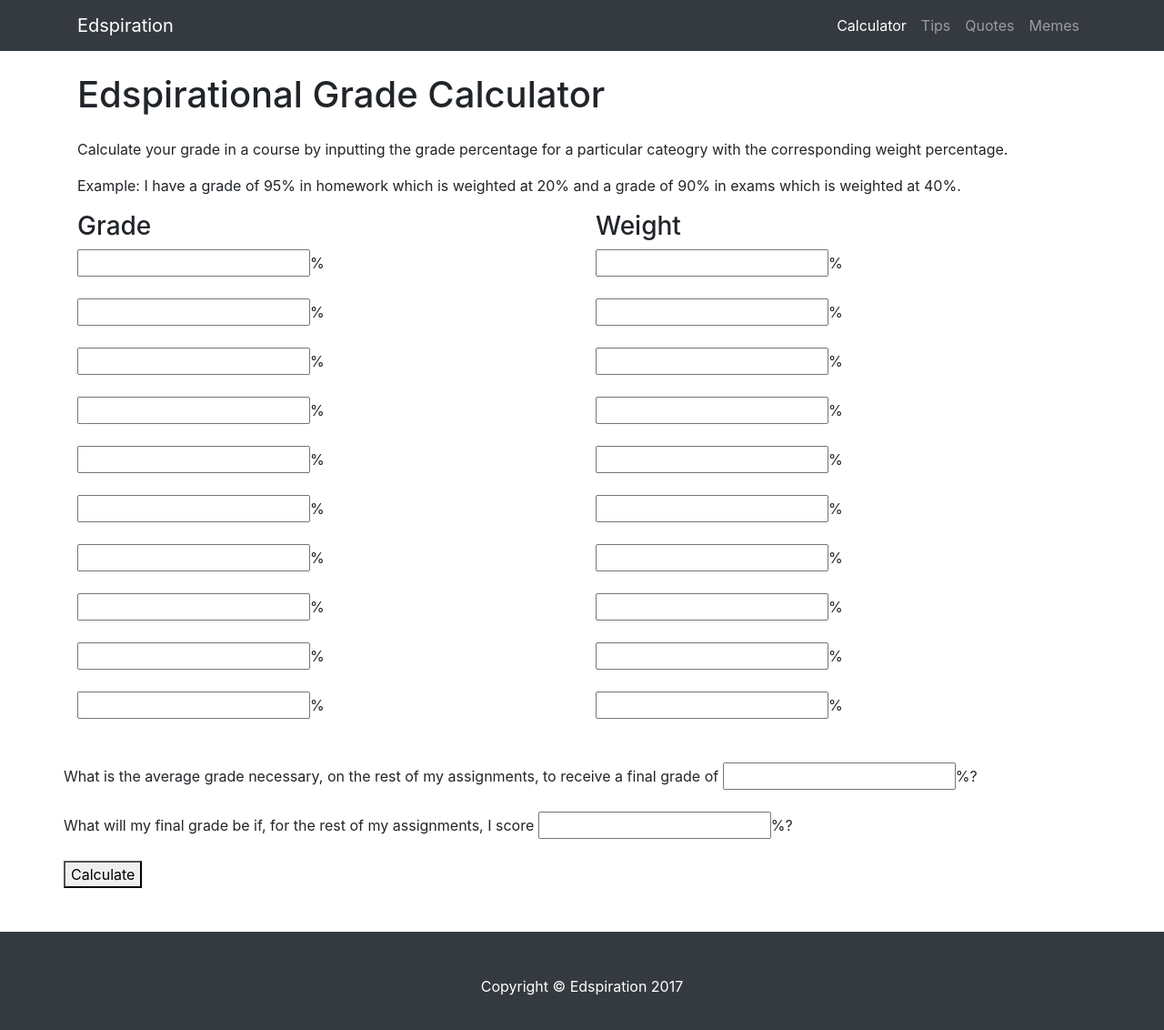
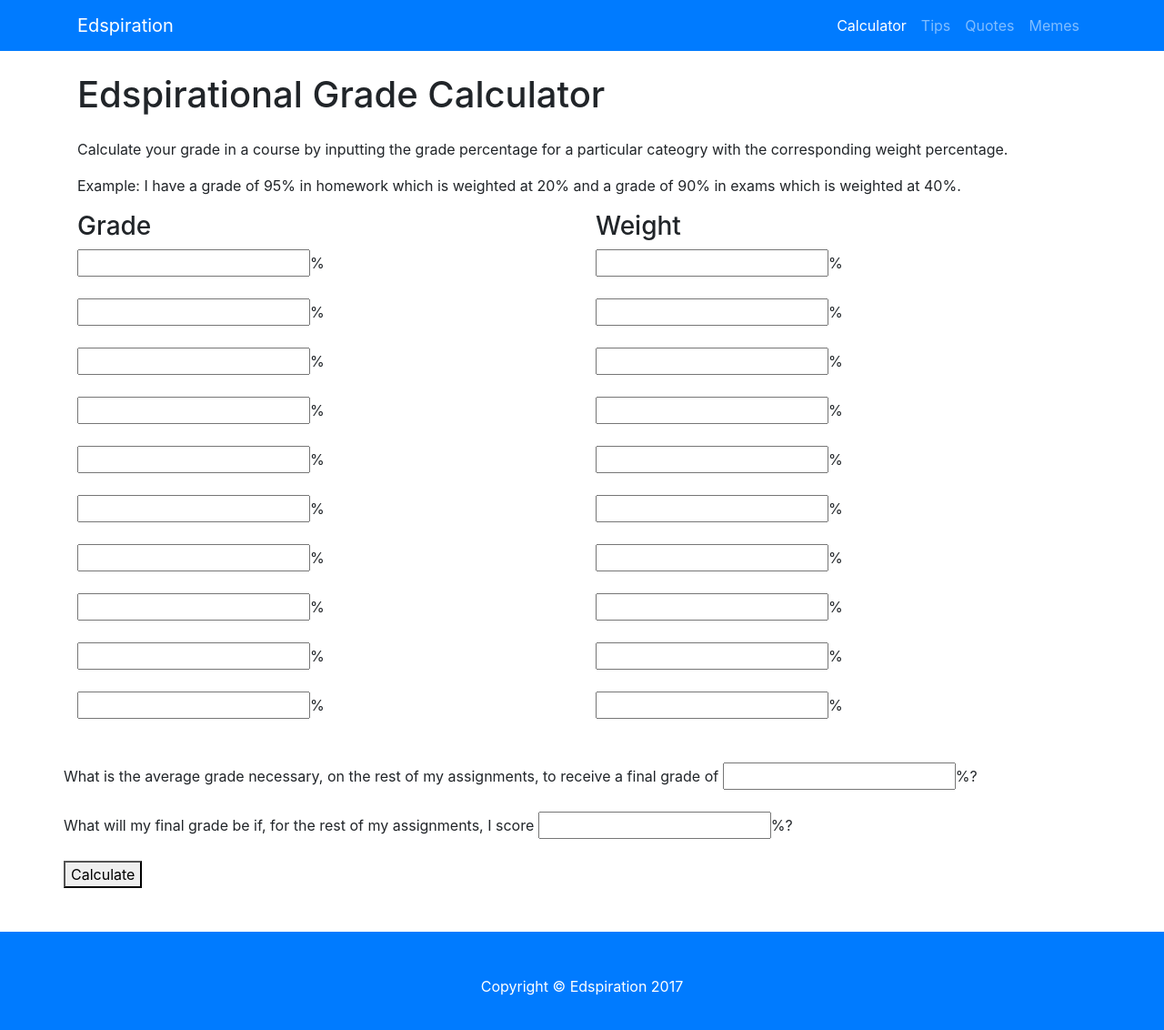
Before and after one commit to brandonvtran/edspiration, a website: page index.html in a window 1280 px wide. Shown: the whole page at 91% size. Drawn offline with Linux system fonts and the light colour scheme.

Commit message:
changed navbar and footer color from dark to primary

```diff
--- a/index.html
+++ b/index.html
@@ -21,7 +21,7 @@
   <body>
 
     <!-- Navigation -->
-    <nav class="navbar navbar-expand-lg navbar-dark bg-dark fixed-top">
+    <nav class="navbar navbar-expand-lg navbar-dark bg-primary fixed-top">
       <div class="container">
         <a class="navbar-brand" href="index.html">Edspiration</a>
         <button class="navbar-toggler" type="button" data-toggle="collapse" data-target="#navbarResponsive" aria-controls="navbarResponsive" aria-expanded="false" aria-label="Toggle navigation">
@@ -118,7 +118,7 @@
     <!-- /.container -->
 
     <!-- Footer -->
-    <footer class="py-5 bg-dark">
+    <footer class="py-5 bg-primary">
       <div class="container">
         <p class="m-0 text-center text-white">Copyright &copy; Edspiration 2017</p>
       </div>
```
Also changed, not shown: memes.html (+2 -2 lines), quotes.html (+2 -2 lines), tips.html (+2 -2 lines).
